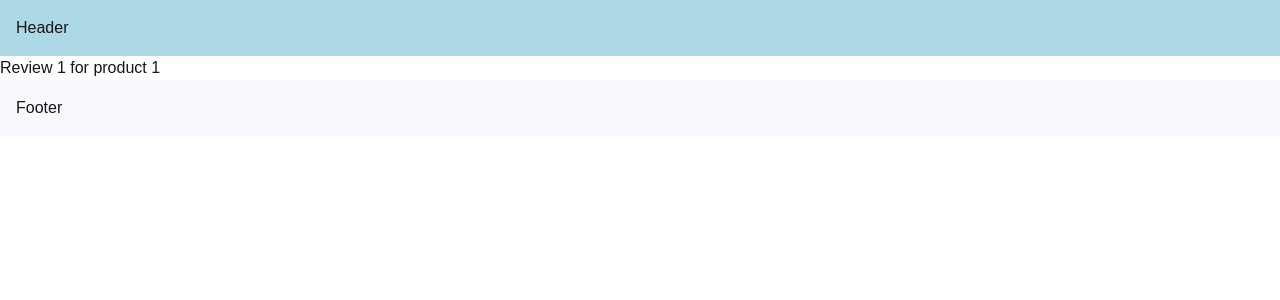
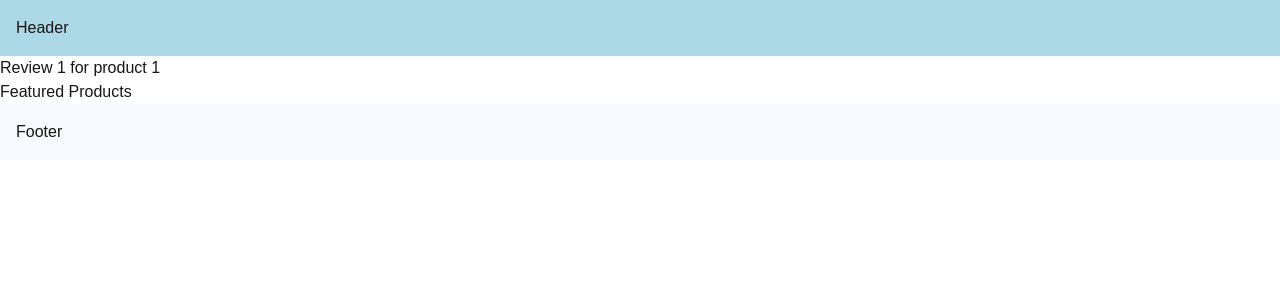
Before and after one commit to syadav48/NextEdge, a Next.js app in the folder my-app/: page /products/1/reviews/1 in a window 1280 px wide. Shown: the top 300 px of the page. Built offline with nearby package versions, Linux system fonts and the light colour scheme.

Commit message:
nested layouts

```diff
--- /dev/null
+++ b/my-app/src/app/products/[productId]/layout.tsx
@@ -0,0 +1,12 @@
+export default function ProductDetailsLayout({
+    children,
+}: {
+    children: React.ReactNode;
+}) {
+    return(
+        <>
+            {children}
+            <h2>Featured Products</h2>
+        </>
+    )
+}
```
Also changed, not shown: 1 other file (tests, documents, lock files or other folders).
